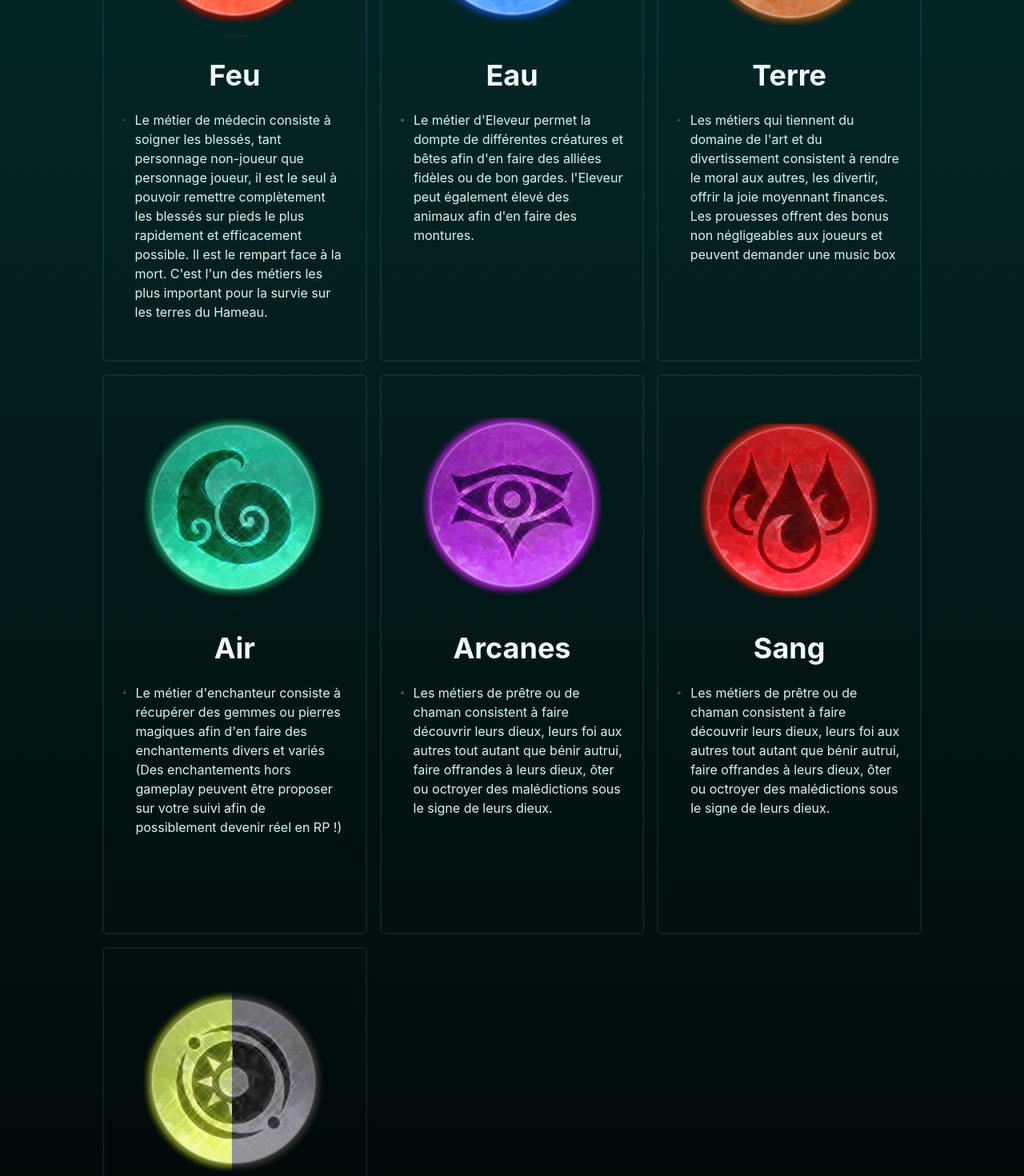
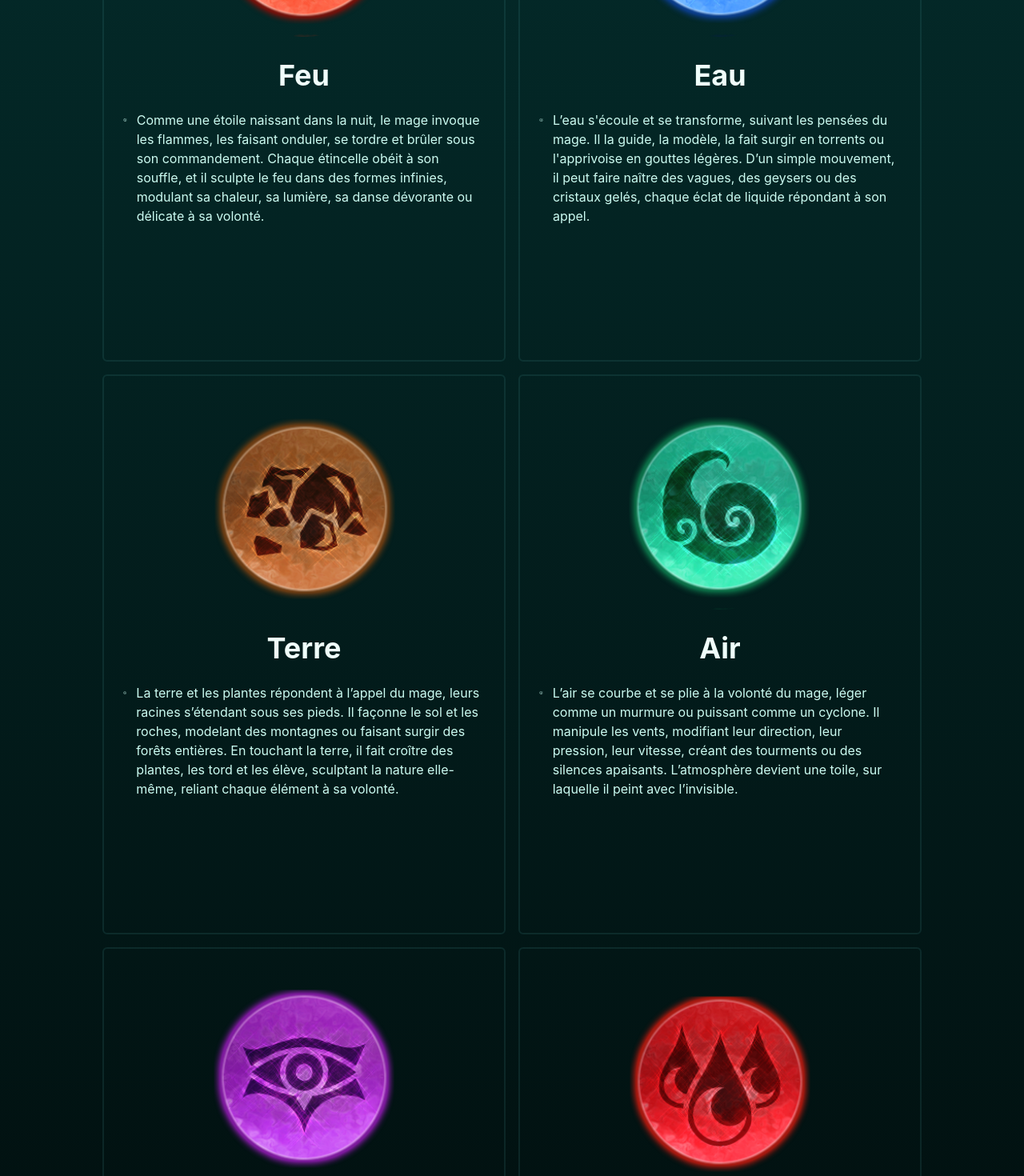
Before and after one commit to S4ji/hameau, a Nuxt app: page /magie in a window 1280 px wide. Shown: the part 480-1950 px from the top of the page at 80% size. Built offline with nearby package versions, Linux system fonts and the light colour scheme.

Commit message:
Fix:magic-description

```diff
--- a/components/landing/Hero.vue
+++ b/components/landing/Hero.vue
@@ -1,5 +1,5 @@
 <template>
-  <main class="grid lg:grid-cols-2 place-items-center pt-16  md:pt-8">
+    <main class="grid lg:grid-cols-2 place-items-center pt-16 md:pt-8">
         <div class="p-24 md:order-1 hidden md:block">
             <img
                 class="rounded-full transition-transform transform hover:scale-125"
@@ -13,14 +13,15 @@
         </div>
 
         <div>
-      <h1 class="text-5xl lg:text-6xl xl:text-7xl font-bold lg:tracking-tight">
+            <h1
+                class="text-5xl lg:text-6xl xl:text-7xl font-bold lg:tracking-tight"
+            >
                 Le Hameau [FR] +18 RP/PVP/PVE
             </h1>
             <p class="text-lg mt-4 text-slate-300 max-w-xl">
-        Serveur dédié 30 Slots évolutifs. Multivers. Prenez part à cette aventure entourée d'un staff à l'écoute de vos projets RP, d'une carte en constante évolution selon vos choix.
-
-
-
+                Serveur dédié Conan Exiles 35 Slots évolutifs. Prenez part à
+                cette aventure entourée d'un staff à l'écoute de vos projets RP,
+                d'une carte en constante évolution selon vos choix.
             </p>
             <div class="mt-6 flex flex-col sm:flex-row gap-3">
                 <LandingLink
--- a/pages/magie.vue
+++ b/pages/magie.vue
@@ -17,7 +17,7 @@ const pricing = [
         popular: false,
         link: fireImg,
         features: [
-            "Le métier de médecin consiste à soigner les blessés, tant personnage non-joueur que personnage joueur, il est le seul à pouvoir remettre complètement les blessés sur pieds le plus rapidement et efficacement possible. Il est le rempart face à la mort. C'est l'un des métiers les plus important pour la survie sur les terres du Hameau.",
+            'Comme une étoile naissant dans la nuit, le mage invoque les flammes, les faisant onduler, se tordre et brûler sous son commandement. Chaque étincelle obéit à son souffle, et il sculpte le feu dans des formes infinies, modulant sa chaleur, sa lumière, sa danse dévorante ou délicate à sa volonté.',
         ],
         button: {
             text: 'Get Started',
@@ -29,7 +29,7 @@ const pricing = [
         popular: false,
         link: waterImg,
         features: [
-            "Le métier d'Eleveur permet la dompte de différentes créatures et bêtes afin d'en faire des alliées fidèles ou de bon gardes. l'Eleveur peut également élevé des animaux afin d'en faire des montures.",
+            "L’eau s'écoule et se transforme, suivant les pensées du mage. Il la guide, la modèle, la fait surgir en torrents ou l'apprivoise en gouttes légères. D’un simple mouvement, il peut faire naître des vagues, des geysers ou des cristaux gelés, chaque éclat de liquide répondant à son appel.",
         ],
         button: {
             text: 'Get Started',
@@ -41,7 +41,7 @@ const pricing = [
         popular: false,
         link: groundImg,
         features: [
-            "Les métiers qui tiennent du domaine de l'art et du divertissement consistent à rendre le moral aux autres, les divertir, offrir la joie moyennant finances. Les prouesses offrent des bonus non négligeables aux joueurs et peuvent demander une music box",
+            'La terre et les plantes répondent à l’appel du mage, leurs racines s’étendant sous ses pieds. Il façonne le sol et les roches, modelant des montagnes ou faisant surgir des forêts entières. En touchant la terre, il fait croître des plantes, les tord et les élève, sculptant la nature elle-même, reliant chaque élément à sa volonté.',
         ],
         button: {
             text: 'Get Started',
@@ -53,7 +53,7 @@ const pricing = [
         popular: false,
         link: airImg,
         features: [
-            "Le métier d'enchanteur consiste à récupérer des gemmes ou pierres magiques afin d'en faire des enchantements divers et variés (Des enchantements hors gameplay peuvent être proposer sur votre suivi afin de possiblement devenir réel en RP !)",
+            'L’air se courbe et se plie à la volonté du mage, léger comme un murmure ou puissant comme un cyclone. Il manipule les vents, modifiant leur direction, leur pression, leur vitesse, créant des tourments ou des silences apaisants. L’atmosphère devient une toile, sur laquelle il peint avec l’invisible.',
         ],
         button: {
             text: 'Get Started',
@@ -65,7 +65,7 @@ const pricing = [
         popular: false,
         link: arcaneImg,
         features: [
-            'Les métiers de prêtre ou de chaman consistent à faire découvrir leurs dieux, leurs foi aux autres tout autant que bénir autrui, faire offrandes à leurs dieux, ôter ou octroyer des malédictions sous le signe de leurs dieux.',
+            'permettant d’influencer la vaste majorité de ce qui touche à l’Esprit. Rares sont ceux pratiquant cette forme de Magie, car elle demande bien plus de temps d’étude et de pratique pour en développer les capacités. Cette forme de Magie, que certains nomment “Arcanes” ou “Magie de l’Esprit”, est néanmoins l’une des plus vastes qui existe et beaucoup de ses secrets sont encore à découvrir.',
         ],
         button: {
             text: 'Get Started',
@@ -77,7 +77,7 @@ const pricing = [
         popular: false,
         link: bloodImg,
         features: [
-            'Les métiers de prêtre ou de chaman consistent à faire découvrir leurs dieux, leurs foi aux autres tout autant que bénir autrui, faire offrandes à leurs dieux, ôter ou octroyer des malédictions sous le signe de leurs dieux.',
+            'capable d’énormément de choses en faisant usage de l’énergie vitale. Certains nomment cela “Magie du Sang”, d’autres poussent leurs expériences vers la Nécromancie.',
         ],
         button: {
             text: 'Get Started',
@@ -89,7 +89,7 @@ const pricing = [
         popular: false,
         link: divineImg,
         features: [
-            'Les métiers de prêtre ou de chaman consistent à faire découvrir leurs dieux, leurs foi aux autres tout autant que bénir autrui, faire offrandes à leurs dieux, ôter ou octroyer des malédictions sous le signe de leurs dieux.',
+            'ce que beaucoup peuvent nommer “Magie Divine”. Lumière et Ténèbres réunies en un tout complexe et sensible.',
         ],
         button: {
             text: 'Get Started',
@@ -111,7 +111,7 @@ const pricing = [
             >
         </LandingSectionhead>
 
-        <div class="grid md:grid-cols-3 gap-4 mx-auto max-w-screen-lg mt-4">
+        <div class="grid md:grid-cols-2 gap-4 mx-auto max-w-screen-lg mt-4">
             <LandingCard v-for="item of pricing" :plan="item" />
         </div>
     </LandingContainer>
```
Lines whose indentation alone changed are shown as unchanged.
